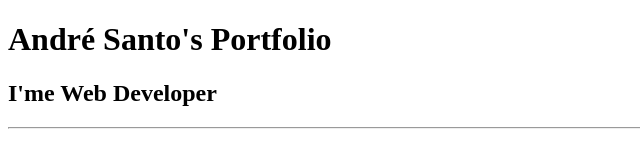
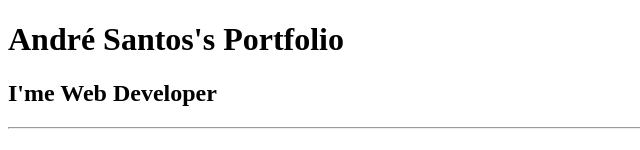
Before and after one commit to andre-r-santos/html-portfolio, a plain HTML site: page index.html in a window 1280 px wide. Shown: the top 150 px of the page, without its empty margins (0-640 px from the left). Drawn offline with Linux system fonts and the light colour scheme.

Commit message:
Update index.html

```diff
--- a/index.html
+++ b/index.html
@@ -6,7 +6,7 @@
     <title>Document</title>
   </head>
   <body>
-    <h1>André Santo's Portfolio</h1>
+    <h1>André Santos's Portfolio</h1>
     <h2>I'me Web Developer</h2>
     <hr />
     <a href="./public/movie-ranking.html"><h3>Movie Ranking Project</h3></a>
```
